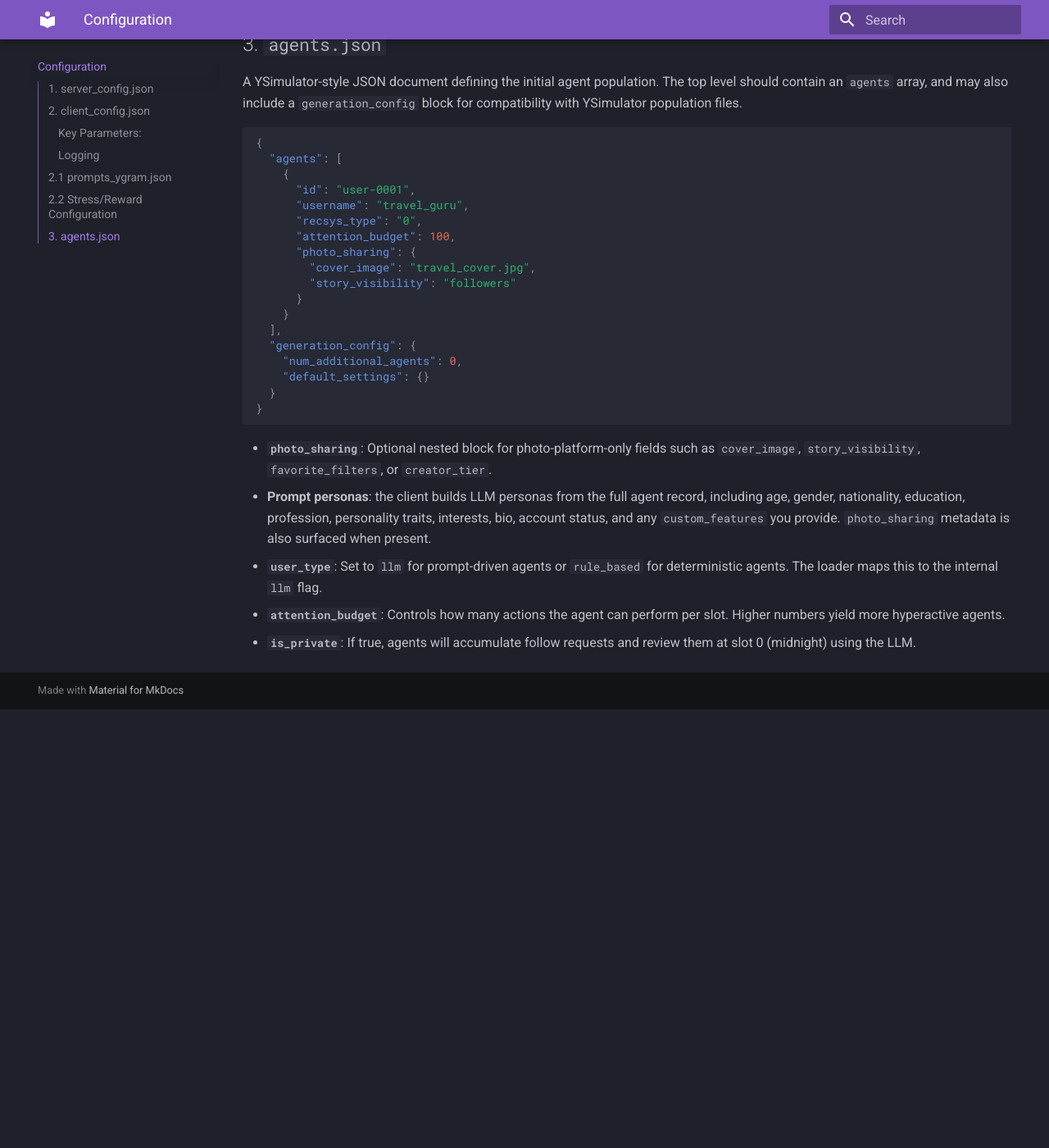
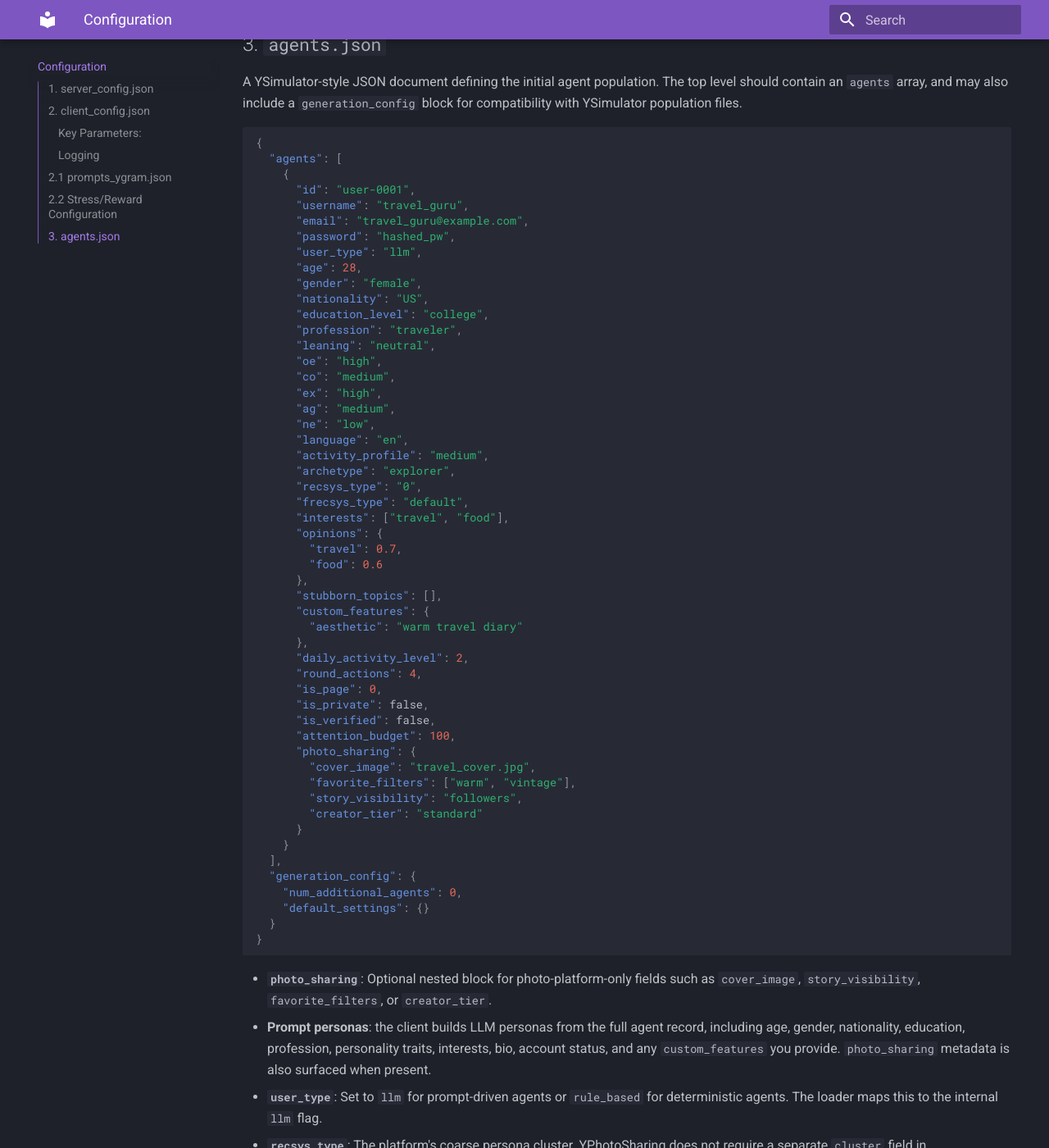
Before and after one commit to YSocialTwin/YPhotoSharing, an MkDocs documentation site: the page built from docs/configuration.md, in a window 1280 px wide and 1400 px high, scrolled down 4479 px. Shown: the whole window at 82% size. Built offline with MkDocs 1.6.1 and Material for MkDocs 9.7.7, drawn with Linux system fonts in a browser that asks for light colours; before the commit the page ends 5344 px from its top, so only the background shows below that; some of the changed text lies outside the part shown.

Commit message:
update example docs for cleaned agent format

```diff
--- a/docs/configuration.md
+++ b/docs/configuration.md
@@ -188,11 +188,45 @@ The top level should contain an `agents` array, and may also include a
     {
       "id": "user-0001",
       "username": "travel_guru",
+      "email": "travel_guru@example.com",
+      "password": "hashed_pw",
+      "user_type": "llm",
+      "age": 28,
+      "gender": "female",
+      "nationality": "US",
+      "education_level": "college",
+      "profession": "traveler",
+      "leaning": "neutral",
+      "oe": "high",
+      "co": "medium",
+      "ex": "high",
+      "ag": "medium",
+      "ne": "low",
+      "language": "en",
+      "activity_profile": "medium",
+      "archetype": "explorer",
       "recsys_type": "0",
+      "frecsys_type": "default",
+      "interests": ["travel", "food"],
+      "opinions": {
+        "travel": 0.7,
+        "food": 0.6
+      },
+      "stubborn_topics": [],
+      "custom_features": {
+        "aesthetic": "warm travel diary"
+      },
+      "daily_activity_level": 2,
+      "round_actions": 4,
+      "is_page": 0,
+      "is_private": false,
+      "is_verified": false,
       "attention_budget": 100,
       "photo_sharing": {
         "cover_image": "travel_cover.jpg",
-        "story_visibility": "followers"
+        "favorite_filters": ["warm", "vintage"],
+        "story_visibility": "followers",
+        "creator_tier": "standard"
       }
     }
   ],
@@ -206,5 +240,6 @@ The top level should contain an `agents` array, and may also include a
 - **`photo_sharing`**: Optional nested block for photo-platform-only fields such as `cover_image`, `story_visibility`, `favorite_filters`, or `creator_tier`.
 - **Prompt personas**: the client builds LLM personas from the full agent record, including age, gender, nationality, education, profession, personality traits, interests, bio, account status, and any `custom_features` you provide. `photo_sharing` metadata is also surfaced when present.
 - **`user_type`**: Set to `llm` for prompt-driven agents or `rule_based` for deterministic agents. The loader maps this to the internal `llm` flag.
+- **`recsys_type`**: The platform's coarse persona cluster. YPhotoSharing does not require a separate `cluster` field in `agents.json`; the recsys type already serves that role for prompts and recommendation bias.
 - **`attention_budget`**: Controls how many actions the agent can perform per slot. Higher numbers yield more hyperactive agents.
 - **`is_private`**: If true, agents will accumulate follow requests and review them at slot 0 (midnight) using the LLM.
```
Also changed, not shown: README.md (+1 -1 lines), docs/getting_started.md (+8 -2 lines).
